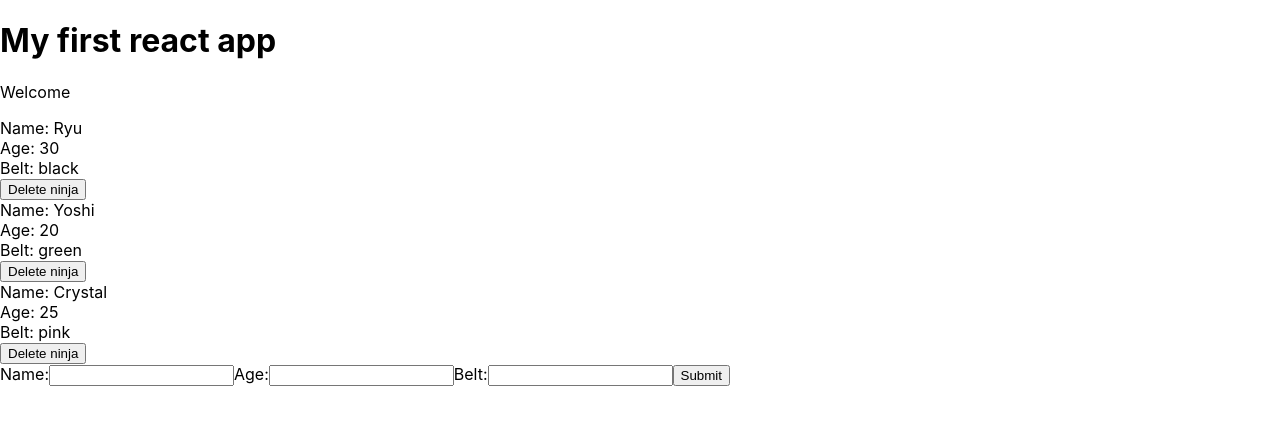
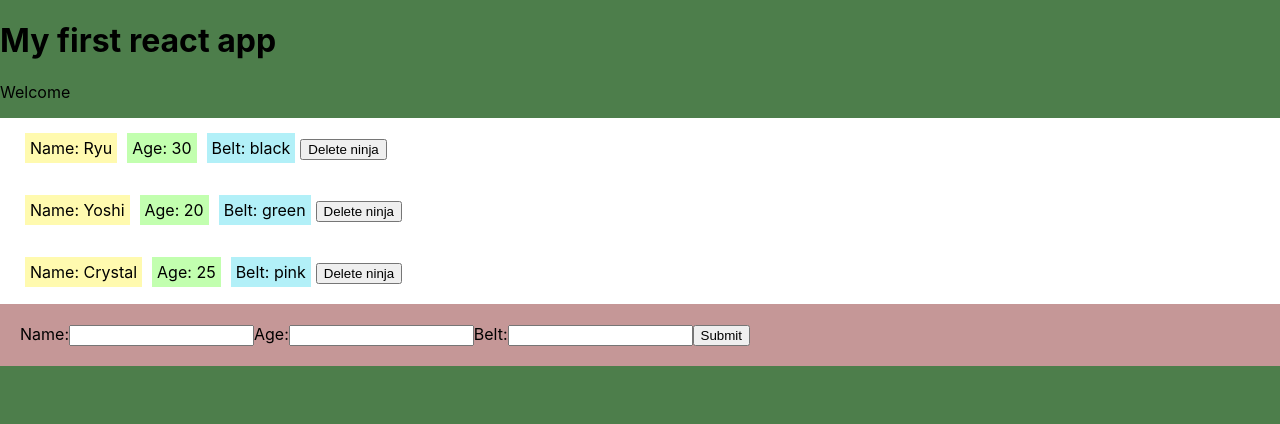
Before and after one commit to nkorczyk/ReactReduxTutorial, a React (Create React App) app: page / in a window 1280 px wide. Shown: the top 424 px of the page. Built offline with nearby package versions, Linux system fonts and the light colour scheme.

Commit message:
Lesson-14 done

```diff
--- /dev/null
+++ b/src/Ninjas.css
@@ -0,0 +1,35 @@
+body {
+  background-color: #4d7e4b;
+  transition: all 1s;
+}
+
+form {
+  background-color: rgb(197, 151, 151);
+  padding: 20px;
+}
+
+.ninjas {
+  background-color: #fff;
+  padding: 20px;
+}
+
+.ninja-name {
+  background-color: #fffaaf;
+  padding: 5px;
+  display: inline;
+  margin: 5px;
+}
+
+.ninja-age {
+  background-color: #c2ffaf;
+  padding: 5px;
+  display: inline;
+  margin: 5px;
+}
+
+.ninja-belt {
+  background-color: #b2f0f8;
+  padding: 5px;
+  display: inline;
+  margin: 5px;
+}
--- a/src/Ninjas.js
+++ b/src/Ninjas.js
@@ -1,12 +1,13 @@
 import React from 'react';
+import './Ninjas.css';
 
 const Ninjas = ({ ninjas, deleteNinja }) => {
   const ninjaList = ninjas.map(ninja => {
     return (
-      <div className="ninja" key={ninja.id}>
-        <div>Name: {ninja.name}</div>
-        <div>Age: {ninja.age}</div>
-        <div>Belt: {ninja.belt}</div>
+      <div className="ninjas" key={ninja.id}>
+        <div className="ninja-name">Name: {ninja.name}</div>
+        <div className="ninja-age">Age: {ninja.age}</div>
+        <div className="ninja-belt">Belt: {ninja.belt}</div>
         <button onClick={() => {deleteNinja(ninja.id)}}>Delete ninja</button>
       </div>
     )
```
